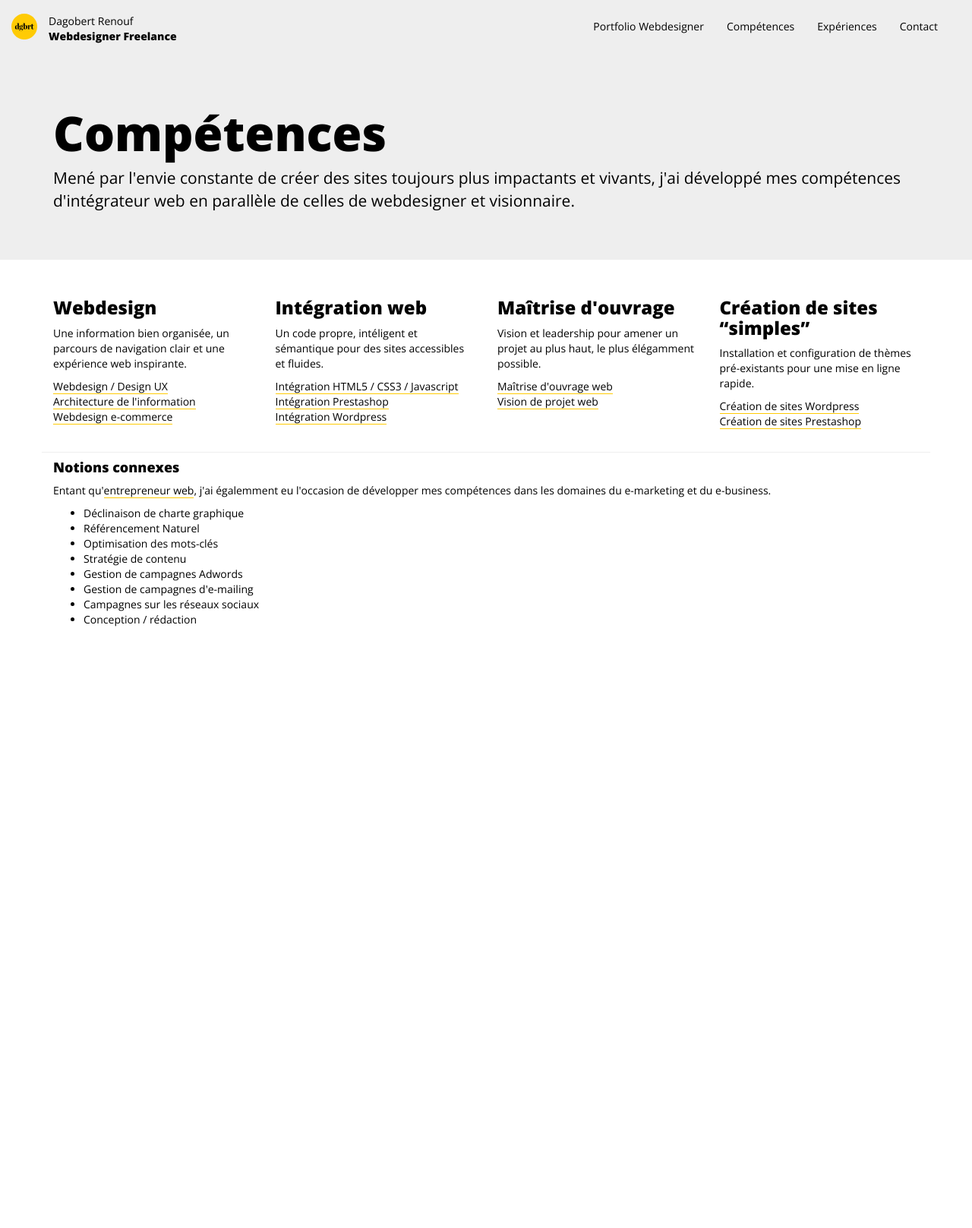
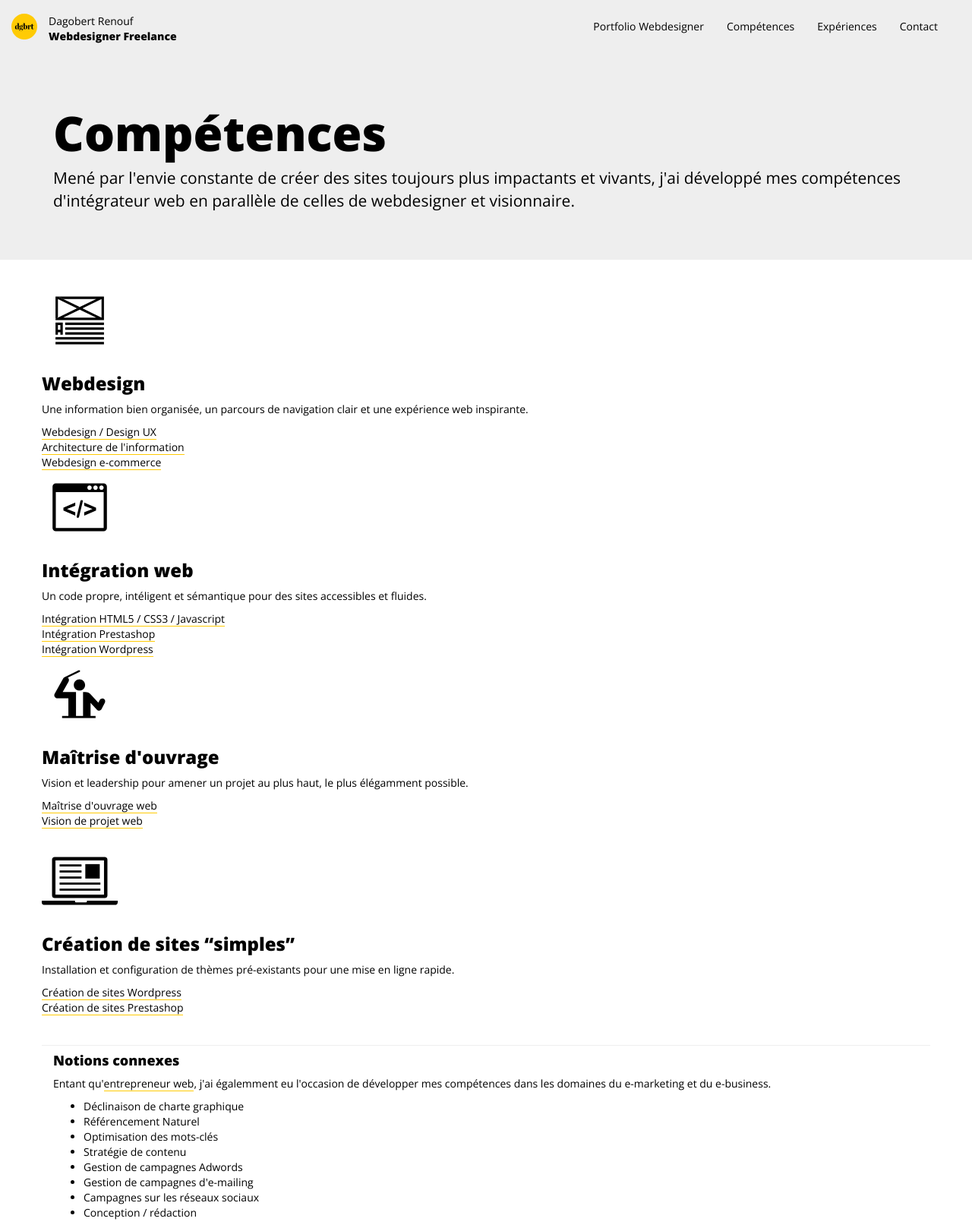
Before and after one commit to thedgbrt/dgbrt.fr, a Jekyll site: the page built from competences/index.html, in a window 1280 px wide. Shown: the whole page at 76% size. Built offline with Jekyll 4.4.1, drawn with Linux system fonts in a browser that asks for light colours; nearby versions of some CDN libraries; before the commit the page ends 900 px from its top, so only the background shows below that.

Commit message:
Added icons to competences page

```diff
--- a/_includes/footer.html
+++ b/_includes/footer.html
@@ -6,6 +6,7 @@
     <script src="/js/bootstrap.min.js"></script>
     <script src="/js/isotope.pkgd.min.js"></script>
     <script src="/js/holder.js"></script>
+    <script src="/js/jquery.equalheights.js"></script>
 
     <script>
 
@@ -96,10 +99,10 @@
         });
     }
 
-    function thumbnailsAdjustments(){
-        $('#portfolio .thumbnail').height('auto');
-        if(($(window).width()) > 760)
-            $('#portfolio .thumbnail').equalHeights();
+    function blocksHeightAdjustments(){
+        $('#skills .skill').height('auto');
+        if(($(window).width()) > 480)
+            $('#skills .skill').equalHeights();
     }
     </script>
   </body>
--- a/competences/index.html
+++ b/competences/index.html
@@ -17,12 +17,13 @@ published: true
 
 	</div>
 
-	<section class="container">
+	<section class="container" id="skills">
 
 		<div class="row">
 
-			<div class="col-sm-3">
+			<div class="skill">
 
+				<div class="skill-icon"><img src="/images/icones/information-architecture.svg"></div>
 				<h3>Webdesign</h3>
 				<p>Une information bien organisée, un parcours de navigation clair et une expérience web inspirante.</p>
 				<ul class="list-unstyled">
@@ -32,8 +33,9 @@ published: true
 				</ul>
 			</div>
 
-			<div class="col-sm-3">
+			<div class="skill">
 
+				<div class="skill-icon"><img src="/images/icones/front-end-code.svg"></div>
 				<h3>Intégration web</h3>
 				<p>Un code propre, intéligent et sémantique pour des sites accessibles et fluides.</p>
 				<ul class="list-unstyled">
@@ -43,8 +45,9 @@ published: true
 				</ul>
 			</div>
 
-			<div class="col-sm-3">
+			<div class="skill">
 
+				<div class="skill-icon"><img src="/images/icones/maitrise-d-ouvrage.svg"></div>
 				<h3>Maîtrise d'ouvrage</h3>
 				<p>Vision et leadership pour amener un projet au plus haut, le plus élégamment possible.</p>
 				<ul class="list-unstyled">
@@ -53,8 +56,9 @@ published: true
 				</ul>
 			</div>
 
-			<div class="col-sm-3">
+			<div class="skill">
 
+				<div class="skill-icon"><img src="/images/icones/site-simple.svg"></div>
 				<h3>Création de sites “simples”</h3>
 				<p>Installation et configuration de thèmes pré-existants pour une mise en ligne rapide.</p>
 				<ul class="list-unstyled">
```
Also changed, not shown: other parts of _includes/footer.html (+2 -0 lines), css/less/dgbrt.less (+21 -0 lines), images/icones/front-end-code.png (added), images/icones/front-end-code.svg (added), images/icones/information-architecture.png (added), images/icones/information-architecture.svg (added), images/icones/maitrise-d-ouvrage.png (added), images/icones/maitrise-d-ouvrage.svg (added), images/icones/site-simple.png (added), images/icones/site-simple.svg (added), images/icones/webdesign.png (added), images/icones/webdesign.svg (added), 1 other file.
